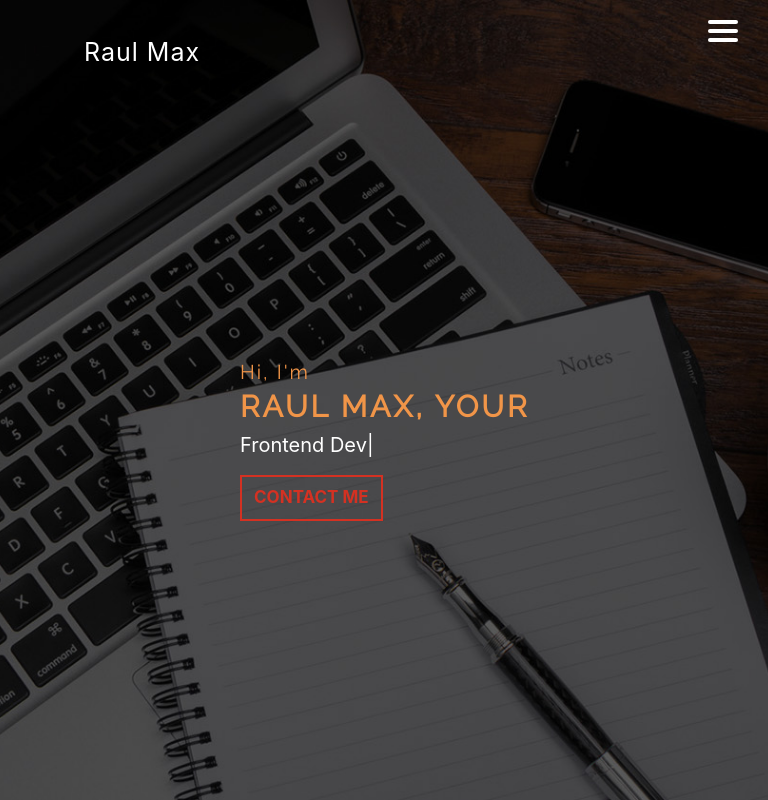
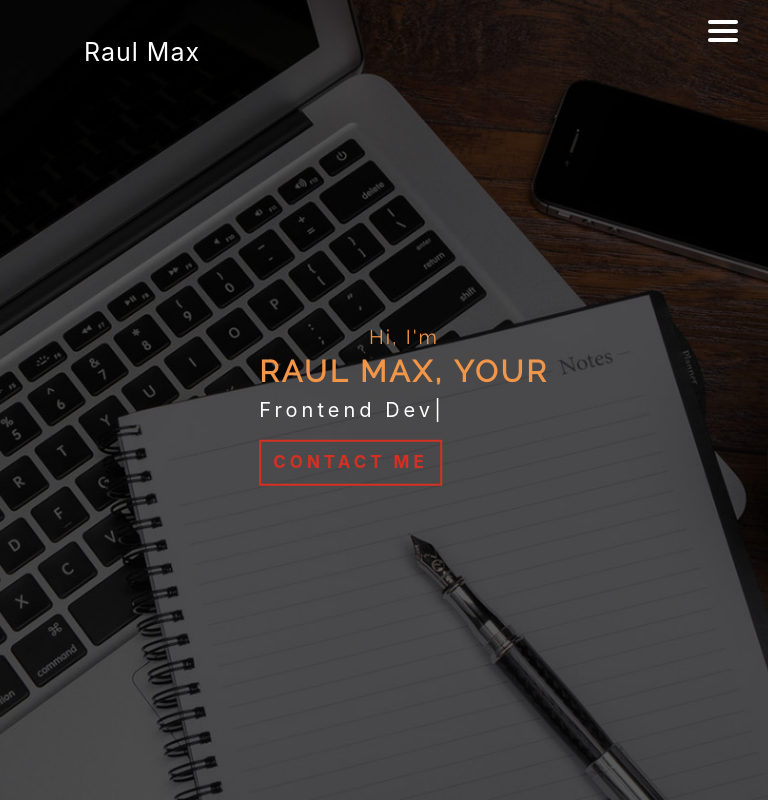
Before and after one commit to raulmax319/my-website, a React (Create React App) app: page / in a window 768 px wide. Built offline with nearby package versions, Linux system fonts and the light colour scheme.

Commit message:
Fix: header position fix

```diff
--- a/src/App.css
+++ b/src/App.css
@@ -93,6 +93,15 @@ body {
   .container {
     margin: 0;
   }
+  .content {
+    display: flex;
+    flex-direction: column;
+    padding-left: 5vh;
+  }
+
+  .content span {
+    width: max-content;
+  }
 }
 
 @media screen and (max-width: 768px) {
@@ -135,6 +144,22 @@ body {
   }
   .nav div.media_button {
     display: block;
+  }
+  .content {
+    position: fixed;
+    top: 50%;
+    left: 50%;
+    transform: translate(-50%, -50%);
+    display: flex;
+    flex-direction: column;
+    text-align: center;
+    letter-spacing: 0.4rem;
+  }
+
+  .content .bt1 span {
+    letter-spacing: 0px;
+    text-align: center;
+    width: max-content;
   }
 }
 
@@ -345,8 +370,8 @@ body {
 .main-info {
   display: flex;
   flex-direction: column;
+  margin: auto 30vh;
   padding-top: 45vh;
-  padding-left: 30vh;
   top: 0;
   left: 0;
   right: 0;
@@ -371,6 +396,11 @@ body {
     color: var(--primary-orange);
     letter-spacing: 0.2rem;
   }
+.main-info div {
+    display: flex;
+    flex-direction: column;
+
+}
 
 .bt1 {
   margin-top: 2.5rem;
--- a/src/components/Header.jsx
+++ b/src/components/Header.jsx
@@ -5,6 +5,7 @@ function Header() {
   return (
     <div className="header-wrapper">
       <div className="main-info">
+        <div className="content">
           <h2>Hi, I&#39;m</h2>
           <h1>Raul Max, your</h1>
           <Typed
@@ -25,6 +26,7 @@ function Header() {
           </span>
         </div>
       </div>
+    </div>
   );
 }
 
```
Also changed, not shown: 1 other file (tests, documents, lock files or other folders). Lines whose indentation alone changed are shown as unchanged.
